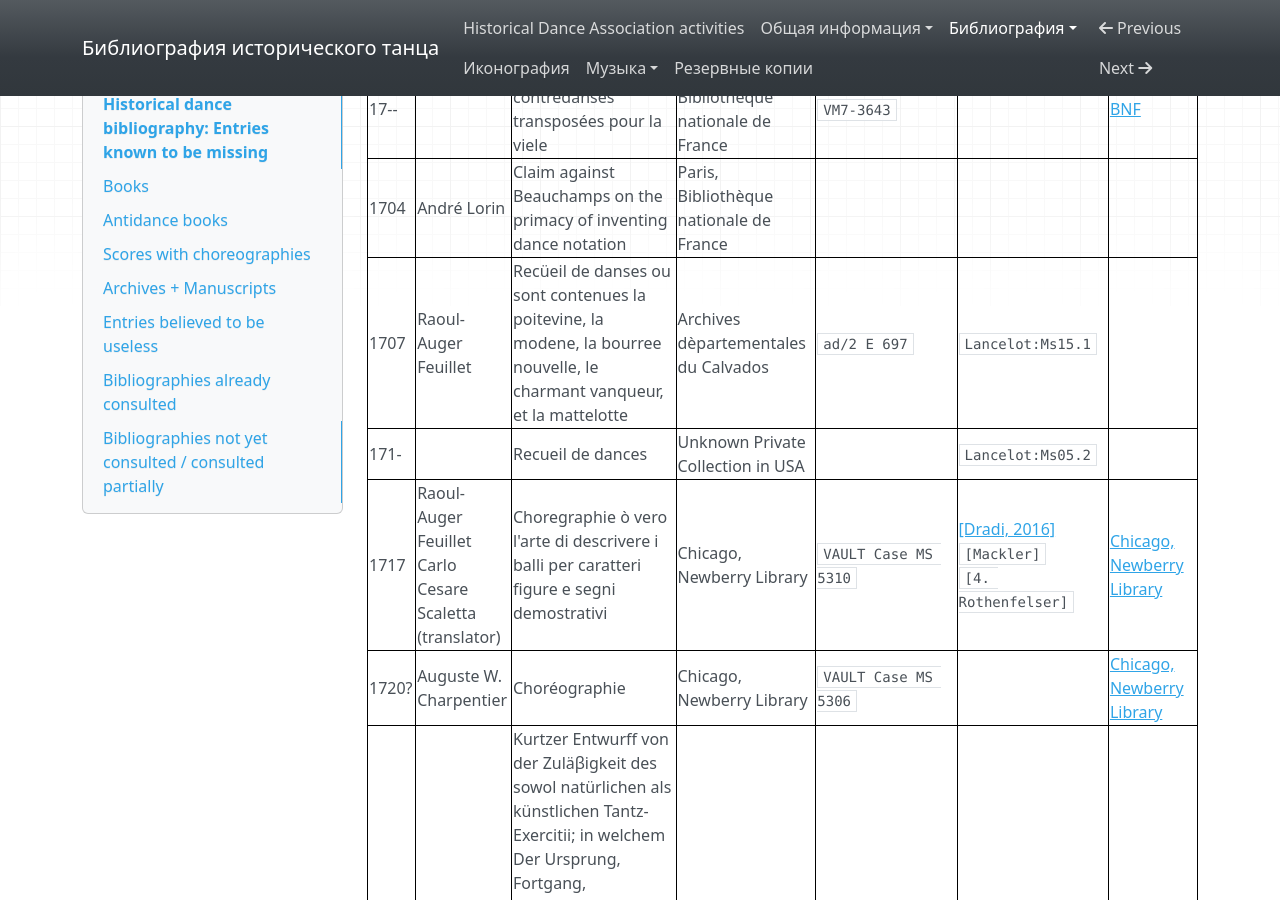
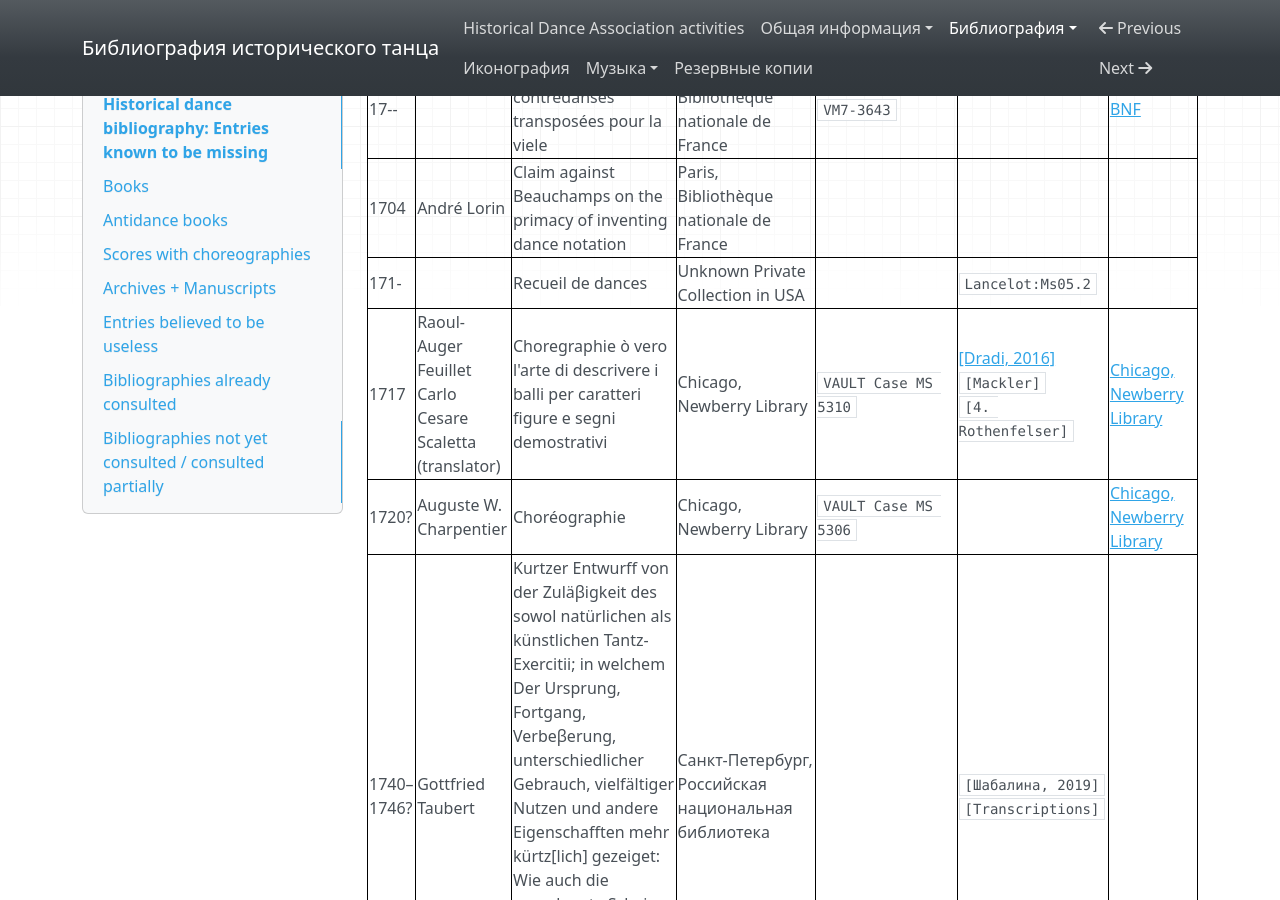
Before and after one commit to hda-technical/dancebooks, an MkDocs documentation site: the page built from docs/bib/missing.md, in a window 1280 px wide and 900 px high, scrolled down 66239 px. Built offline with MkDocs 1.6.1, drawn with Linux system fonts in a browser that asks for light colours; nearby versions of some CDN libraries.

Commit message:
Acknowledge publication of Ms15.1

```diff
--- a/docs/bib/missing.md
+++ b/docs/bib/missing.md
@@ -646,7 +646,6 @@ _This part of the list is to joined with the general table_
 | 17-- | | English Country Dances | Turin, National Library | | [[Dradi, 2014]](https://bib.hda.org.ru/books/proceedings_spb_2014_dradi) | |
 | 17-- | | Recueil de contredanses transposées pour la viele | Paris, Bibliothèque nationale de France | `VM7-3643` | | [BNF](http://catalogue.bnf.fr/ark:/12148/cb43360196s) |
 | 1704 | André Lorin | Claim against Beauchamps on the primacy of inventing dance notation | Paris, Bibliothèque nationale de France | | | |
-| 1707 | Raoul-Auger Feuillet | Recüeil de danses ou sont contenues la poitevine, la modene, la bourree nouvelle, le charmant vanqueur, et la mattelotte | Archives dèpartementales du Calvados | `ad/2 E 697` | `Lancelot:Ms15.1` | |
 | 171- | | Recueil de dances | Unknown Private Collection in USA | | `Lancelot:Ms05.2` | |
 | 1717 | Raoul-Auger Feuillet<br/>Carlo Cesare Scaletta (translator) | Choregraphie ò vero l'arte di descrivere i balli per caratteri figure e segni demostrativi | Chicago, Newberry Library | `VAULT Case MS 5310` | [[Dradi, 2016]](https://bib.hda.org.ru/books/proceedings_rothenfelser_2016)<br/>`[Mackler]`<br/>`[4. Rothenfelser]` | [Chicago, Newberry Library](https://i-share-nby.primo.exlibrisgroup.com/permalink/01CARLI_NBY/i5mcb2/alma991835868805867) |
 | 1720? | Auguste W. Charpentier | Choréographie | Chicago, Newberry Library | `VAULT Case MS 5306` | | [Chicago, Newberry Library](https://i-share-nby.primo.exlibrisgroup.com/permalink/01CARLI_NBY/i5mcb2/alma991836218805867)
```
Also changed, not shown: 1 other file.
